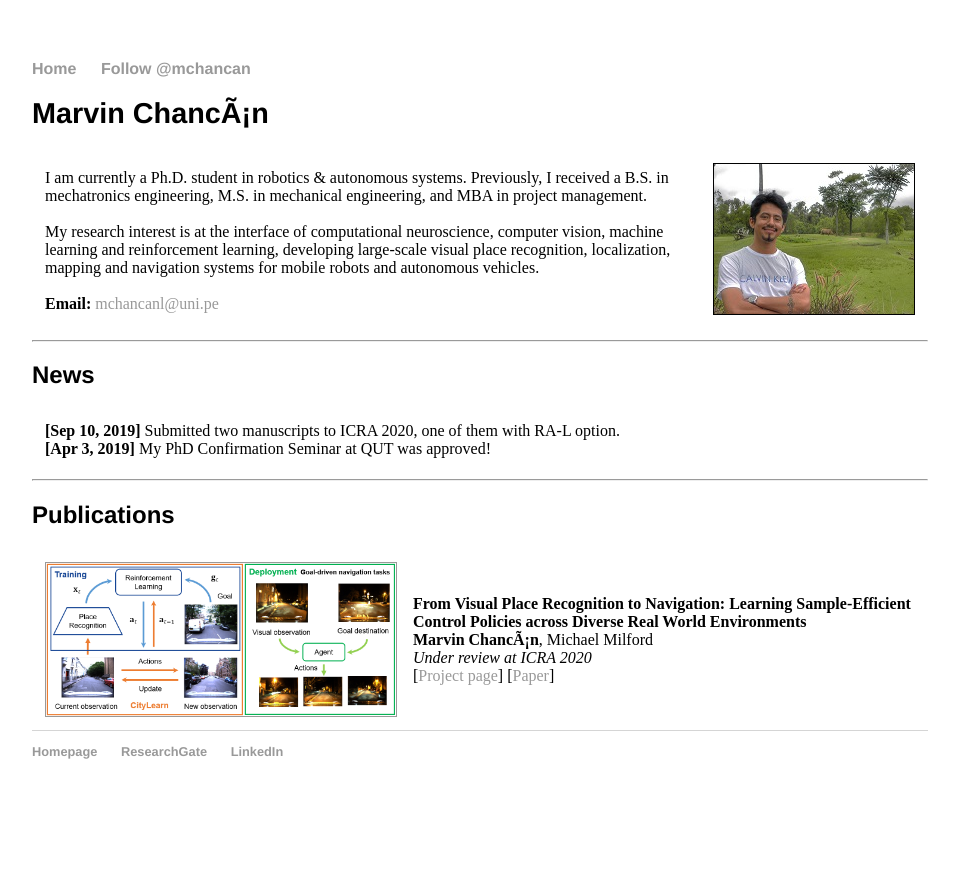
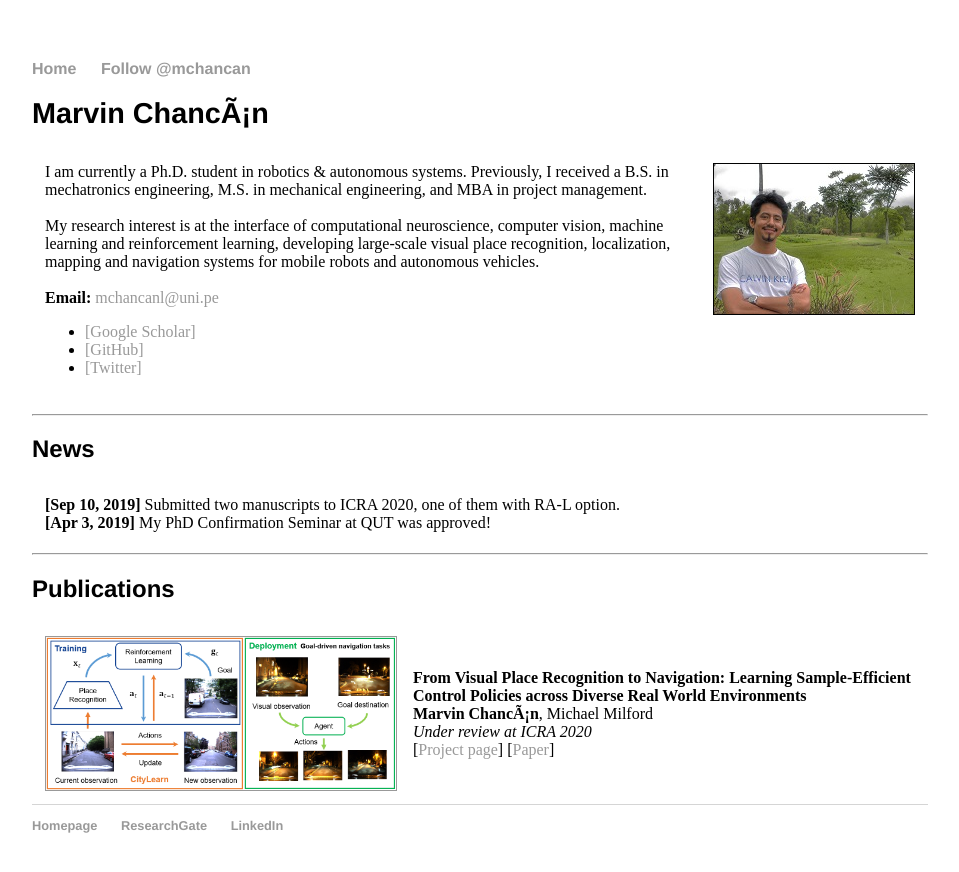
Before and after one commit to mchancan/mchancan.github.io, a Jekyll site: the page built from index.html, in a window 1280 px wide. Shown: the top 872 px of the page, without its empty margins (160-1119 px from the left). Built offline with Jekyll 4.4.1, drawn with Linux system fonts in a browser that asks for light colours; comment, search, counter and statistics services are not loaded.

Commit message:
Update index.html

```diff
--- a/index.html
+++ b/index.html
@@ -12,6 +12,11 @@ title: Marvin Chancán
 			I am currently a Ph.D. student in robotics & autonomous systems. Previously, I received a B.S. in mechatronics engineering, M.S. in mechanical engineering, and MBA in project management. <br> <br>
 			My research interest is at the interface of computational neuroscience, computer vision, machine learning and reinforcement learning, developing large-scale visual place recognition, localization, mapping and navigation systems for mobile robots and autonomous vehicles. <br> <br>
 			<b>Email:</b> <a href="mailto:mchancanl@uni.pe">mchancanl@uni.pe</a>
+			<ul>
+				<li><a href="https://scholar.google.com/citations?user=iK7xhJ4AAAAJ&hl=en">[Google Scholar]</a></li>
+	        		<li><a href="https://github.com/mchancan">[GitHub]</a></li>
+	        		<li><a href="https://twitter.com/mchancan">[Twitter]</a></li>
+			</ul>
 		</td>
 		<td style="vertical-align:top">
 			<img padding="0px 20px 15px 0px" src="images/mc.jpg"  width="200" height="inherit" border="1px" alt="">
```
